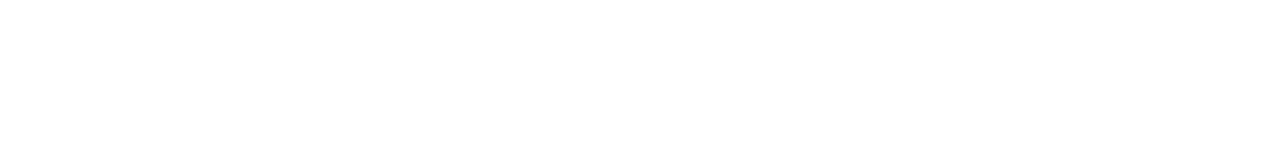
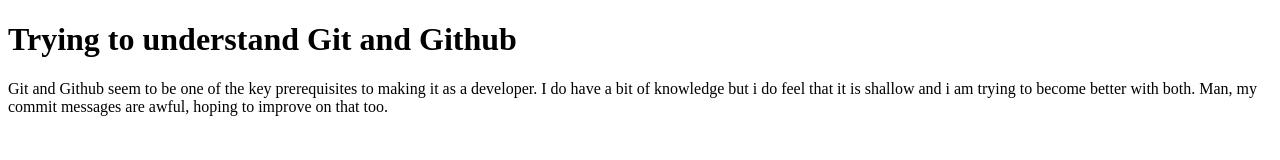
Before and after one commit to Pumpkins-Sys/understanding_git, a plain HTML site: page index.html in a window 1280 px wide. Drawn offline with Linux system fonts and the light colour scheme.

Commit message:
Add content about github to html file

```diff
--- a/index.html
+++ b/index.html
@@ -6,5 +6,13 @@
     <title>Understanding how git works</title>
     <link rel="stylesheet" href="styles.css" />
   </head>
-  <body></body>
+  <body>
+    <h1>Trying to understand Git and Github</h1>
+    <p>
+      Git and Github seem to be one of the key prerequisites to making it as a
+      developer. I do have a bit of knowledge but i do feel that it is shallow
+      and i am trying to become better with both. Man, my commit messages are
+      awful, hoping to improve on that too.
+    </p>
+  </body>
 </html>
```
